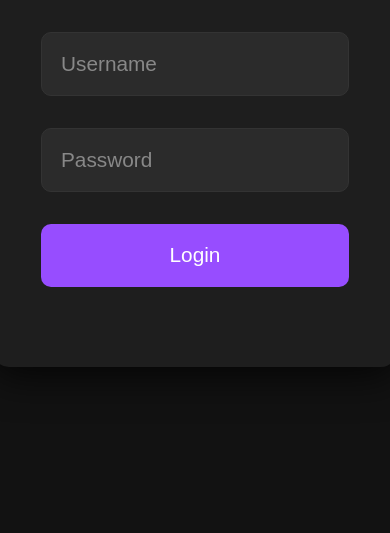
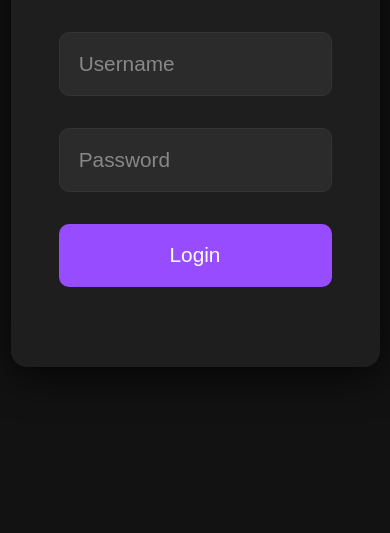
Before and after one commit to edyp77/210107iluvu, a plain HTML site: page index.html in a window 390 px wide. Shown: the part 311-844 px from the top of the page. Drawn offline with Linux system fonts and the light colour scheme.

Commit message:
Update index.html

```diff
--- a/index.html
+++ b/index.html
@@ -91,7 +91,7 @@
         @media (max-width: 768px) {
             .form-container {
                 padding: 3rem; /* Zmniejszone wypełnienie */
-                max-width: 90%; /* Formularz zajmuje maksymalnie 90% szerokości ekranu */
+                max-width: 70%; /* Formularz zajmuje maksymalnie 90% szerokości ekranu */
                 margin: 0 auto; /* Wyśrodkowanie formularza */
             }
 
```
